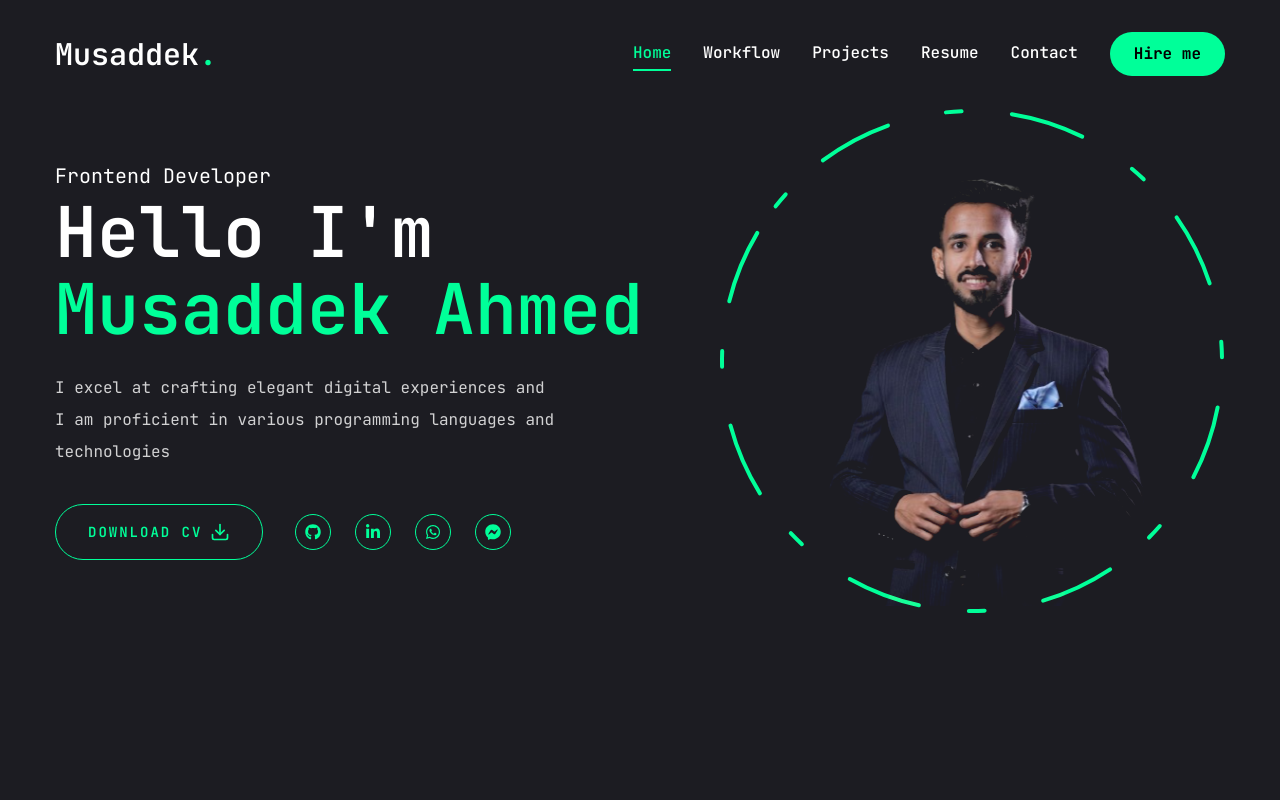
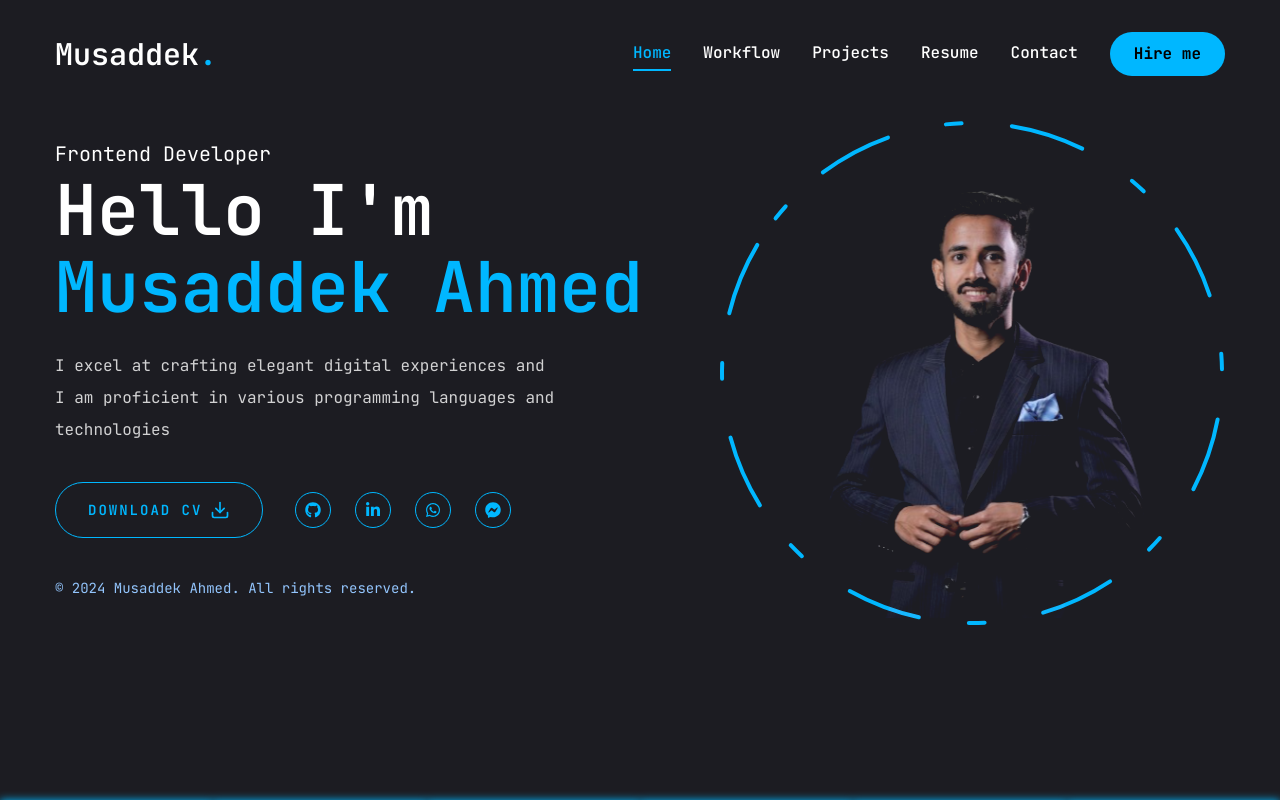
Before and after one commit to Musaddek-Ahmed/personal_portfolio, a Next.js app: page / in a window 1280 px wide. Built offline with nearby package versions, Linux system fonts and the light colour scheme.

Commit message:
latest update

```diff
--- a/app/page.jsx
+++ b/app/page.jsx
@@ -9,9 +9,9 @@ const Home = () => {
     <section className='h-full'>
       <div className='container mx-auto h-full'>
         <div className='flex flex-col xl:flex-row items-center justify-between xl:pt-0 xl:pb-24'>
-          <div className='text-center xl:text-left order-2 xl:order-none'>
+          <div className='text-center xl:text-left order-2 xl:order-none mt-8 '>
             <span className='text-xl'>Frontend Developer</span>
-            <h1 className='h1 mb-6'>
+            <h1 className='h1 mb-6 '>
               Hello I'm <br /> <span className=' text-accent'>Musaddek Ahmed</span>
             </h1>
             <p className='max-w-[500px] mb-9 text-white/80'>I excel at crafting elegant digital experiences and I am proficient in various programming languages and technologies</p>
@@ -37,6 +37,8 @@ const Home = () => {
 
             </div>
 
+            <p className=' text-blue-300 mt-10 text-sm mb-10'>© {new Date().getFullYear()} Musaddek Ahmed. All rights reserved.</p>
+
           </div>
           <div className='order-1 xl:order-none mb-8 xl:mb-0'>
                   <Photo/>
--- a/components/photo.jsx
+++ b/components/photo.jsx
@@ -41,7 +41,7 @@ const Photo = () => {
                 cx='253'
                 cy='253'
                 r='250'
-                stroke='#00ff99'
+                stroke='#00b7ff'
                 strokeWidth='4'
                 strokeLinecap='round'
                 strokeLinejoin='round'
--- a/components/stairs.jsx
+++ b/components/stairs.jsx
@@ -4,13 +4,22 @@ import {animate, motion} from "framer-motion"
 const stairAnimation = {
   initial: {
     top: '0%',
+    filter: 'blur(0px)',
+    scale: 1.05,
+    opacity: 0.7,
   },
   animate: {
     top: '100%',
+    filter: 'blur(4px)',
+    scale: 1,
+    opacity: 1,
   },
   exit: {
     top: ['100%', '0%'],
-    }
+    filter: 'blur(0px)',
+    scale: 0.95,
+    opacity: 0.5,
+  },
 
 }
 
@@ -35,7 +44,7 @@ const Stairs = () => {
         ease: 'easeInOut',
         delay: reverseIndex(index) * 0.1,
        }}
-       className='h-full w-full bg-green-300 relative'
+       className='h-full w-full bg-[#00b7ff] relative'
       />
       )
     })}
--- a/tailwind.config.js
+++ b/tailwind.config.js
@@ -26,8 +26,8 @@ module.exports = {
       colors: {
         primary: '#1c1c22',
         accent: {
-          DEFAULT: '#00ff99',
-          hover: '#00e187',
+          DEFAULT: '#00b7ff',
+          hover: '#00ade1',
         }
       },
 
```
Lines whose indentation alone changed are shown as unchanged.
